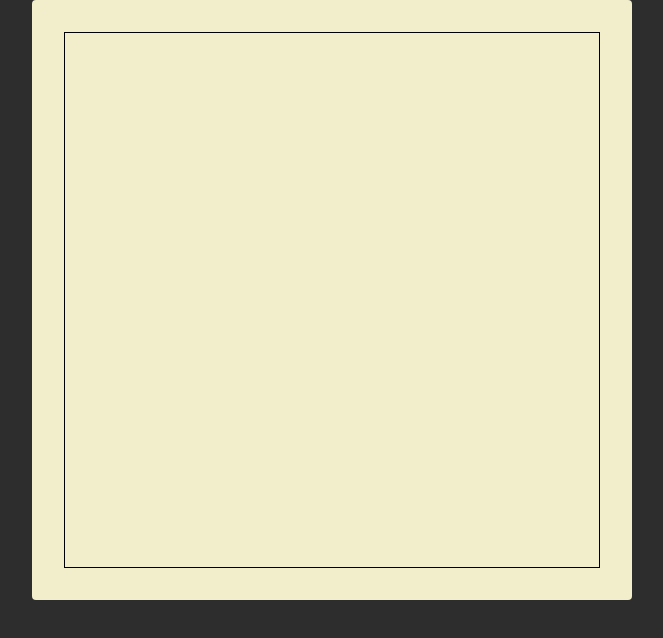
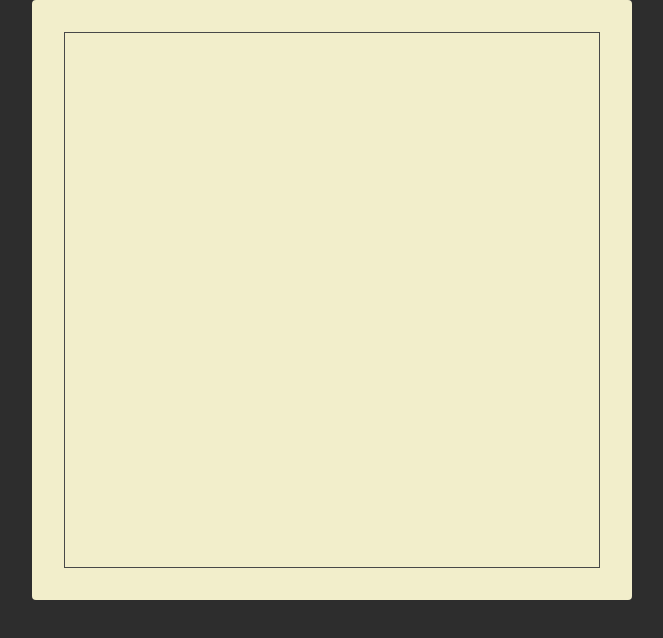
Before and after one commit to kusumadarmawan/react-course-stater, a website: page index.html in a window 1280 px wide. Shown: the whole page, without its empty margins (308-971 px from the left). Drawn offline with Linux system fonts and the light colour scheme.

Commit message:
Create Style Container and Frame

```diff
--- a/styles.css
+++ b/styles.css
@@ -34,6 +34,6 @@ html {
 }
 
 .frame {
-  border: 1px solid #000000;
+  border: 1px solid #484848;
   height: 100%;
 }
```
